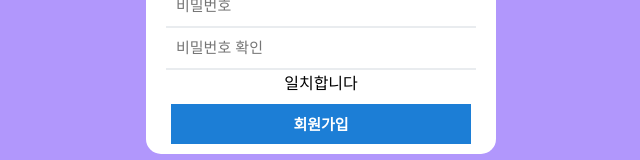
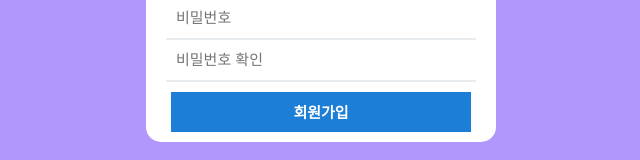
Before and after one commit to fantasticfinger/crawling-afreeca, a React app in the folder dashboard/: page /sign in a window 1280 px wide. Shown: the part 464-624 px from the top of the page, without its empty margins (319-959 px from the left). Built offline with nearby package versions, Linux system fonts and the light colour scheme.

Commit message:
signLabel modify, sign.test.js chage input complet

```diff
--- a/dashboard/src/components/auths/sign/index.js
+++ b/dashboard/src/components/auths/sign/index.js
@@ -5,6 +5,13 @@ import useInput from 'hooks/useInput';
 import React, { useCallback, useMemo } from 'react';
 import SignLabel from './signLabel';
 
+const SAME_TEXT = '일치합니다.'
+const DIFF_TEXT = '불일치합니다.'
+function isSamePassword(password, checkPassword) {
+  if (password === '' && password === checkPassword) return '';
+  if (password === checkPassword) return SAME_TEXT;
+  return DIFF_TEXT
+}
 function SignComponent() {
   const [{ name, password, checkPassword }, onChange] = useInput({
     name: '',
@@ -16,10 +23,7 @@ function SignComponent() {
   const handleClickSign = useCallback(() => {
     history.push('/');
   }, [history]);
-  const flag = () => {
-    if (password === '' && checkPassword === password) return undefined;
-    return password === checkPassword;
-  };
+  const labelText = useMemo(() => isSamePassword(password, checkPassword), [password, checkPassword])
 
   return (
     <>
@@ -44,7 +48,7 @@ function SignComponent() {
         name="checkPassword"
         onChange={onChange}
       />
-      <SignLabel flag={flag} />
+      <SignLabel labelText={labelText} />
       <AuthButton onClick={handleClickSign}>회원가입</AuthButton>
     </>
   );
--- a/dashboard/src/components/auths/sign/signLabel.js
+++ b/dashboard/src/components/auths/sign/signLabel.js
@@ -4,8 +4,12 @@ import styled from 'styled-components';
 const Label = styled.div`
   text-align: center;
 `;
-const signLabel = ({ flag }) => {
+const signLabel = ({ labelText }) => {
   // if (flag === undefined) return null;
-  return <Label>{flag ? '일치합니다' : '불일치합니다'}</Label>;
+  return (
+    <Label>
+      {labelText}
+    </Label>
+  );
 };
 export default React.memo(signLabel);
```
Also changed, not shown: 1 other file (tests, documents, lock files or other folders).
